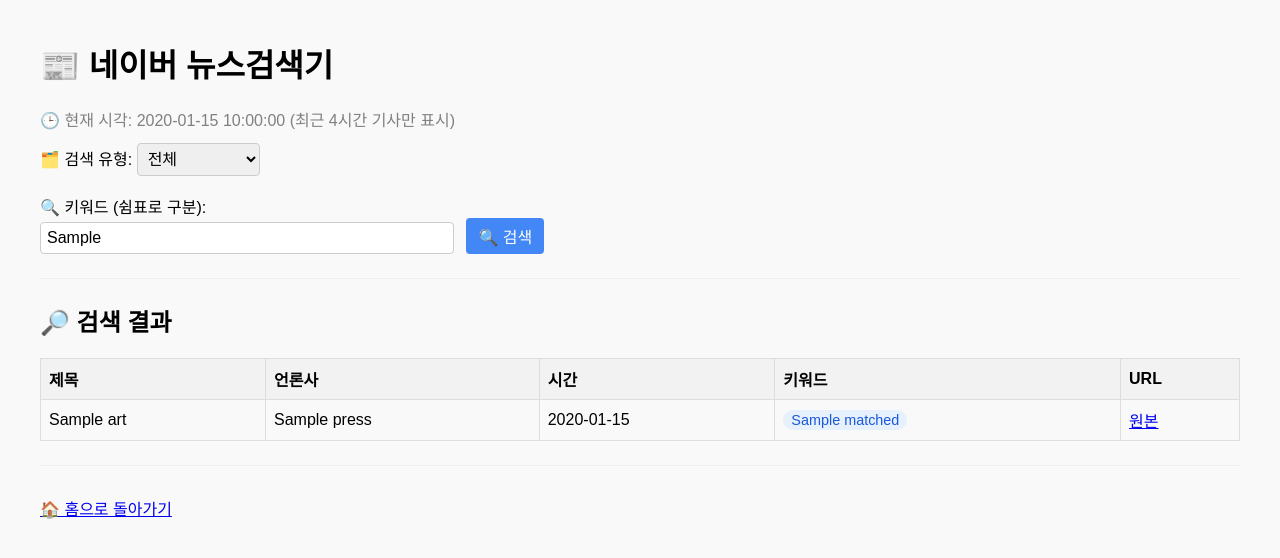
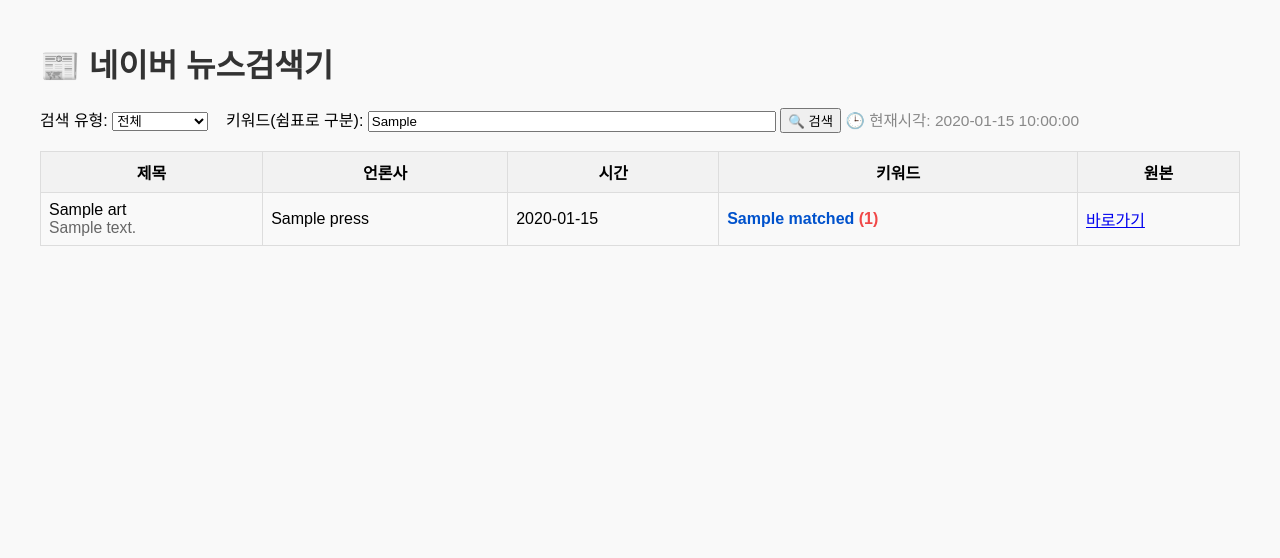
Before and after one commit to jecktya/naver-news-shortener, a FastAPI app: template templates/index.html in a window 1280 px wide. Shown: the top 558 px of the page. Run offline with FastAPI, Linux system fonts and the light colour scheme; the template is opened without the code that fills it: most values are stand-ins (such as "Sample title", 1, 10 or a date in 2020).

Commit message:
Update index.html

```diff
--- a/templates/index.html
+++ b/templates/index.html
@@ -4,67 +4,74 @@
     <meta charset="UTF-8">
     <title>📰 네이버 뉴스검색기</title>
     <style>
-        body { font-family:'Malgun Gothic',sans-serif; background:#f9f9f9; margin:40px; }
-        form { margin-bottom:20px; }
-        label, select, input[type=text], button { font-size:1em; }
-        select, input[type=text] { padding:6px; border:1px solid #ccc; border-radius:4px; }
-        button { padding:6px 12px; margin-left:8px; background:#4287f5; color:#fff; border:none; border-radius:4px; cursor:pointer; }
-        button:hover { opacity:0.9; }
-        table { width:100%; border-collapse:collapse; margin-top:10px; }
-        th, td { border:1px solid #ddd; padding:8px; text-align:left; }
-        th { background:#f2f2f2; }
-        .keyword-badge { background:#e7f0fd; color:#185adb; border-radius:12px; padding:2px 8px; margin-right:4px; font-size:0.9em; }
-        hr { margin:24px 0; border:none; border-top:1px solid #eee; }
+        body { font-family: 'Malgun Gothic', sans-serif; background: #f9f9f9; margin: 40px; }
+        h1 { color: #333; }
+        .msg { color: #555; margin-bottom: 12px; font-size: 1.06em; }
+        .now { color: #888; font-size: 0.97em; }
+        table { width: 100%; border-collapse: collapse; margin-top: 18px; }
+        th, td { border: 1px solid #ddd; padding: 8px; font-size: 1em; }
+        th { background: #f2f2f2; }
+        .matched-key { color: #0052cc; font-weight: bold; }
+        .matched-count { color: #f04848; font-weight: bold; }
+        .press-major { color: #1a8917; font-weight: bold; }
+        .desc { color: #666; font-size: 0.98em; }
     </style>
 </head>
 <body>
     <h1>📰 네이버 뉴스검색기</h1>
-    <div style="color:gray; margin-bottom:12px;">
-        🕒 현재 시각: {{ now }} (최근 4시간 기사만 표시)
-    </div>
     <form method="post" action="/">
-        <label>🗂️ 검색 유형:</label>
+        <label>검색 유형:</label>
         <select name="search_mode">
             <option value="전체" {% if search_mode == '전체' %}selected{% endif %}>전체</option>
+            <option value="주요언론사만" {% if search_mode == '주요언론사만' %}selected{% endif %}>주요언론사만</option>
             <option value="동영상만" {% if search_mode == '동영상만' %}selected{% endif %}>동영상만</option>
-            <option value="주요언론사만" {% if search_mode == '주요언론사만' %}selected{% endif %}>주요언론사만</option>
         </select>
-        <br><br>
-        <label>🔍 키워드 (쉼표로 구분):</label><br>
-        <input type="text" name="keywords" style="width:400px;" value="{{ keyword_input or '' }}">
+        &nbsp;&nbsp;
+        <label>키워드(쉼표로 구분):</label>
+        <input type="text" name="keywords" style="width:400px;" value="{{ keyword_input or '' }}" placeholder="육군, 국방, 외교, ...">
         <button type="submit">🔍 검색</button>
+        <span class="now">🕒 현재시각: {{ now }}</span>
     </form>
+
     {% if msg %}
-    <div style="color:gray; margin:12px 0 8px 0;">{{ msg }}</div>
+        <div class="msg">{{ msg }}</div>
     {% endif %}
 
     {% if final_articles %}
-    <hr>
-    <h2>🔎 검색 결과</h2>
         <table>
             <tr>
                 <th>제목</th>
                 <th>언론사</th>
                 <th>시간</th>
                 <th>키워드</th>
-            <th>URL</th>
+                <th>원본</th>
             </tr>
             {% for art in final_articles %}
             <tr>
-            <td>{{ art.title }}</td>
-            <td>{{ art.press }}</td>
+                <td>
+                    <div>{{ art.title }}</div>
+                    <div class="desc">{{ art.desc }}</div>
+                </td>
+                <td>
+                    {% if art.press in ["조선일보", "연합뉴스", "한겨레", "중앙일보", "MBN", "KBS", "SBS", "YTN", "동아일보", "세계일보", "문화일보", "뉴시스", "네이버", "다음", "국민일보", "국방일보", "이데일리", "뉴스1", "JTBC"] %}
+                        <span class="press-major">{{ art.press }}</span>
+                    {% else %}
+                        {{ art.press }}
+                    {% endif %}
+                </td>
                 <td>{{ art.pubdate_str }}</td>
                 <td>
-                {% for kw in art.matched_list %}
-                    <span class="keyword-badge">{{ kw }}</span>
+                    {% for k in art.matched_list %}
+                        <span class="matched-key">{{ k }}</span>{% if not loop.last %}, {% endif %}
                     {% endfor %}
+                    <span class="matched-count">({{ art.matched_count }})</span>
                 </td>
-            <td><a href="{{ art.url }}" target="_blank">원본</a></td>
+                <td>
+                    <a href="{{ art.url }}" target="_blank">바로가기</a>
+                </td>
             </tr>
             {% endfor %}
         </table>
     {% endif %}
-    <hr>
-    <p style="margin-top:30px;"><a href="/">🏠 홈으로 돌아가기</a></p>
 </body>
 </html>
```
Lines whose indentation alone changed are shown as unchanged.
